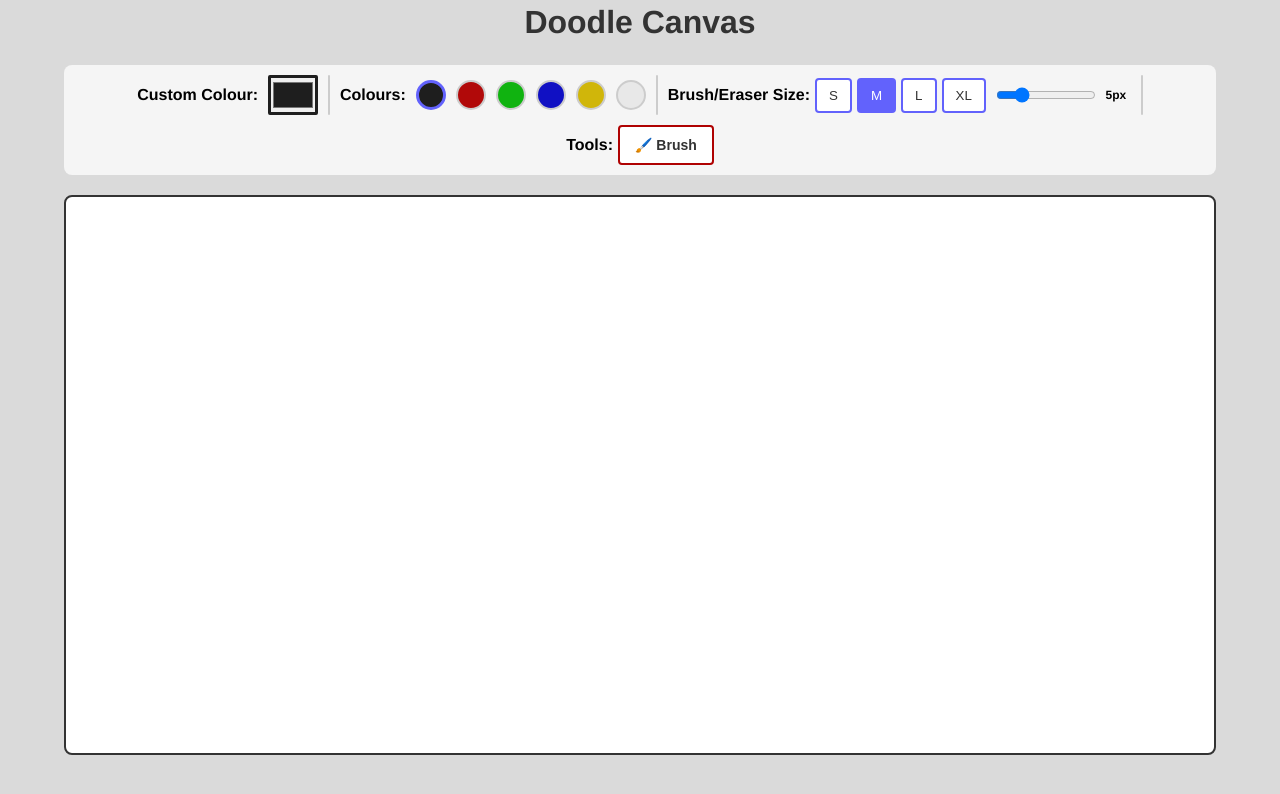
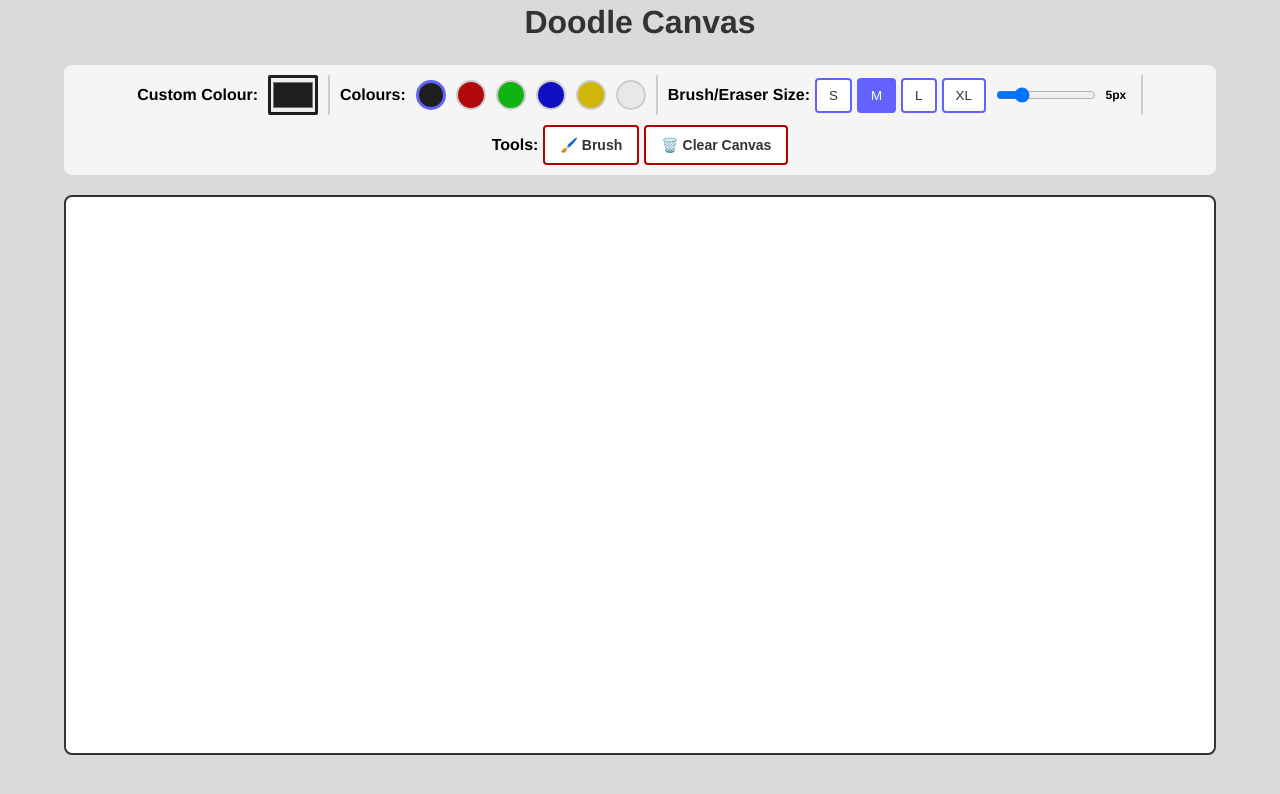
Before and after one commit to sandrineadap/ghw-doodle-platform, a React (Vite) app: page / in a window 1280 px wide. Shown: the top 794 px of the page. Built offline with nearby package versions, Linux system fonts and the light colour scheme.

Commit message:
feat: Step 7 - added clear canvas with forwardRef

```diff
--- a/src/App.tsx
+++ b/src/App.tsx
@@ -1,11 +1,12 @@
-import { useState } from "react";
-import CanvasComponent from "./CanvasComponent";
+import { useState, useRef } from "react";
+import CanvasComponent, { type CanvasRef } from "./CanvasComponent";
 import ToolbarComponent from "./ToolbarComponent";
 
 const App = () => {
   const [selectedColour, setSelectedColour] = useState("#1e1e1e");
   const [brushSize, setBrushSize] = useState(5);
   const [isErasing, setIsErasing] = useState(false);
+  const canvasRef = useRef<CanvasRef>(null);
 
   const handleColourChange = (colour: string) => {
     setSelectedColour(colour);
@@ -17,6 +18,12 @@ const App = () => {
 
   const handleEraserToggle = (erasing: boolean) => {
     setIsErasing(erasing);
+  };
+
+  const handleClearCanvas = () => {
+    if(canvasRef.current) {
+      canvasRef.current.clearCanvas();
+    }
   }
 
   return (
@@ -38,8 +45,14 @@ const App = () => {
         onBrushSizeChange={handleBrushSizeChange}
         isErasing={isErasing}
         onEraserToggle={handleEraserToggle}
+        onClearCanvas={handleClearCanvas}
       />
-      <CanvasComponent selectedColour={selectedColour} brushSize={brushSize} isErasing={isErasing}/>
+      <CanvasComponent
+        ref={canvasRef}
+        selectedColour={selectedColour}
+        brushSize={brushSize}
+        isErasing={isErasing}
+      />
     </main>
   );
 };
--- a/src/CanvasComponent.tsx
+++ b/src/CanvasComponent.tsx
@@ -1,12 +1,17 @@
-import { useEffect, useRef, useState } from "react";
+import { forwardRef, useEffect, useImperativeHandle, useRef, useState } from "react";
 
 type CanvasProps = {
   selectedColour: string;
   brushSize: number;
   isErasing: boolean;
-}
+};
 
-const CanvasComponent = ({ selectedColour, brushSize, isErasing }: CanvasProps ) => {
+export type CanvasRef = {
+  clearCanvas: () => void;
+};
+
+const CanvasComponent = forwardRef<CanvasRef, CanvasProps>(
+  ({ selectedColour, brushSize, isErasing }, ref) => {
     const canvasRef = useRef<HTMLCanvasElement | null>(null);
     const [isDrawing, setIsDrawing] = useState(false);
     const [canvasContext, setCanvasContext] =
@@ -32,7 +37,7 @@ const CanvasComponent = ({ selectedColour, brushSize, isErasing }: CanvasProps )
 
     // update brush styles (colour, size, eraser, etc.)
     useEffect(() => {
-    if(canvasContext) {
+      if (canvasContext) {
         if (isErasing) {
           canvasContext.globalCompositeOperation = "destination-out"; // what tells the dom to delete
           canvasContext.strokeStyle = "rgba(0, 0, 0, 1)"; // completely transparent
@@ -44,7 +49,9 @@ const CanvasComponent = ({ selectedColour, brushSize, isErasing }: CanvasProps )
       }
     }, [selectedColour, brushSize, isErasing, canvasContext]); // this effect is dependent on selectedColour and canvasContext
 
-  const getMouseCoordinates = (event: React.MouseEvent<HTMLCanvasElement>) => {
+    const getMouseCoordinates = (
+      event: React.MouseEvent<HTMLCanvasElement>
+    ) => {
       const canvas = canvasRef.current;
       if (!canvas) {
         return { x: 0, y: 0 };
@@ -54,8 +61,8 @@ const CanvasComponent = ({ selectedColour, brushSize, isErasing }: CanvasProps )
       // console.log("event::", event.clientX, event.clientY)
       return {
         x: event.clientX - rect.left, // subtraction to translate the x & y axis
-      y: event.clientY - rect.top,  // subtraction to account for the canvas rectangle
-    }
+        y: event.clientY - rect.top, // subtraction to account for the canvas rectangle
+      };
     };
 
     const startDrawing = (event: React.MouseEvent<HTMLCanvasElement>) => {
@@ -63,7 +70,7 @@ const CanvasComponent = ({ selectedColour, brushSize, isErasing }: CanvasProps )
 
       const { x, y } = getMouseCoordinates(event);
 
-    console.log({ x, y })
+      console.log({ x, y });
 
       canvasContext.beginPath(); // start a new drawing path
       canvasContext.moveTo(x, y);
@@ -83,6 +90,14 @@ const CanvasComponent = ({ selectedColour, brushSize, isErasing }: CanvasProps )
       canvasContext.closePath(); // close the current drawing path
       setIsDrawing(false);
     };
+
+    useImperativeHandle(ref, () => ({
+      clearCanvas: () => {
+        if(canvasContext && canvasRef.current) {
+          canvasContext.clearRect(0, 0, canvasRef.current.width, canvasRef.current.height); // clears that part of the canvas
+        }
+      }
+    }), [canvasContext])
 
     return (
       <div
@@ -113,6 +128,7 @@ const CanvasComponent = ({ selectedColour, brushSize, isErasing }: CanvasProps )
         </canvas>
       </div>
     );
-};
+  }
+);
 
 export default CanvasComponent;
--- a/src/ToolbarComponent.tsx
+++ b/src/ToolbarComponent.tsx
@@ -25,6 +25,7 @@ interface ToolbarProps {
   onBrushSizeChange: (size: number) => void;
   isErasing: boolean;
   onEraserToggle: (isErasing: boolean) => void;
+  onClearCanvas: () => void;
 }
 
 const ToolbarComponent: React.FC<ToolbarProps> = ({
@@ -34,6 +35,7 @@ const ToolbarComponent: React.FC<ToolbarProps> = ({
   onBrushSizeChange,
   isErasing,
   onEraserToggle,
+  onClearCanvas,
 }) => {
   return (
     <div
@@ -166,9 +168,12 @@ const ToolbarComponent: React.FC<ToolbarProps> = ({
         }}
       />
 
-      {/* Eraser Tool */}
+      {/* Tools */}
       <div style={{ display: "flex", gap: "5px", alignItems: "center" }}>
-        <label style={{ fontWeight: "bold", alignSelf: "center" }}>Tools:</label>
+        <label style={{ fontWeight: "bold", alignSelf: "center" }}>
+          Tools:
+        </label>
+        {/* Eraser */}
         <button
           style={{
             padding: "10px 15px",
@@ -179,7 +184,6 @@ const ToolbarComponent: React.FC<ToolbarProps> = ({
             cursor: "pointer",
             fontSize: "14px",
             fontWeight: "bold",
-
           }}
           onClick={() => onEraserToggle(!isErasing)}
           title={
@@ -190,6 +194,24 @@ const ToolbarComponent: React.FC<ToolbarProps> = ({
         >
           {isErasing ? "🧽 Eraser" : "🖌️ Brush"}
         </button>
+
+        {/* Clear Canvas */}
+        <button
+          style={{
+            padding: "10px 15px",
+            backgroundColor: "#fff",
+            color: "#333",
+            border: "2px solid #af0202",
+            borderRadius: "4px",
+            cursor: "pointer",
+            fontSize: "14px",
+            fontWeight: "bold",
+          }}
+          onClick={onClearCanvas}
+          title="Clear the entire canvas"
+        >
+          🗑️ Clear Canvas
+        </button>
       </div>
     </div>
   );
```
Lines whose indentation alone changed are shown as unchanged.
